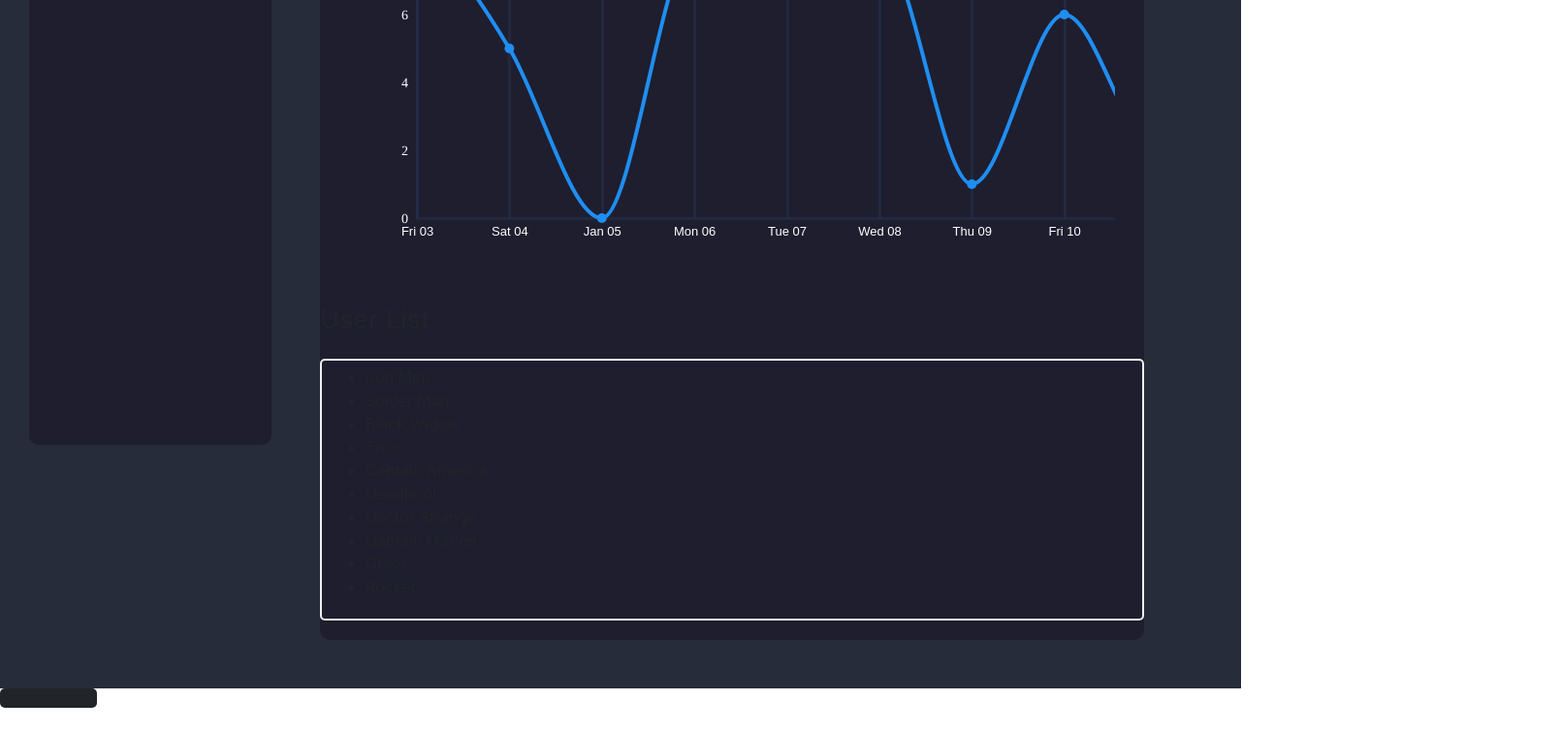
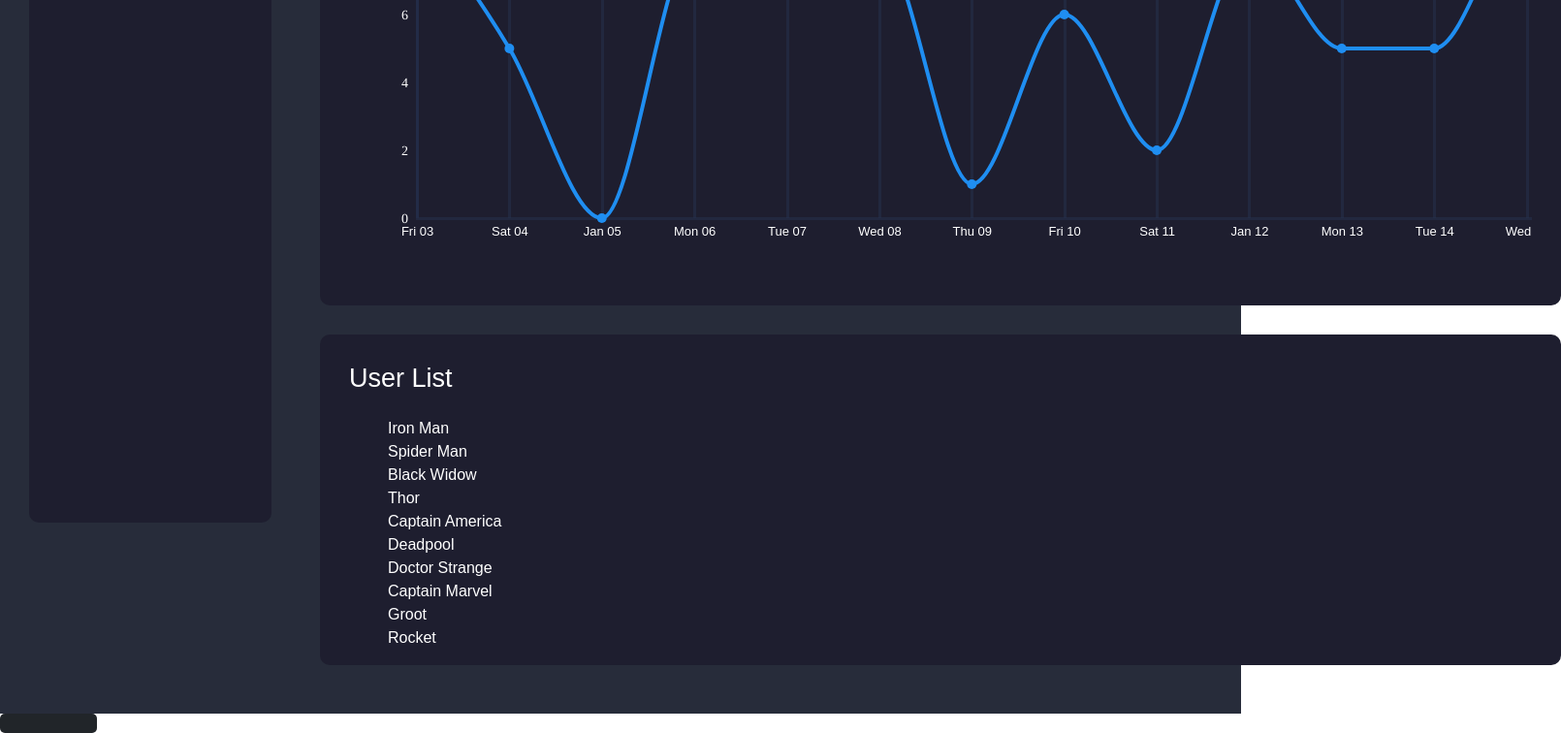
Before and after one commit to q15517110516/Dashboard, a React (Create React App) app: page /Dashboard/Linechart in a window 1280 px wide. Shown: the part 321-1077 px from the top of the page at 97% size, 1610 px wide, since content can reach past the window. Before the commit the page ends 1051 px from the top, so only its background shows below. Built offline with nearby package versions, Linux system fonts and the light colour scheme.

Commit message:
modify css

```diff
--- a/src/App.css
+++ b/src/App.css
@@ -3,7 +3,7 @@
 .flex-container {
     display: flex;
     background-color: #272C3A;
-    min-height: 100vh;
+    min-height: 100%;
 }
 
 .sider {
@@ -14,11 +14,7 @@
 }
 
 .content {
-    min-height: 85%;
+    min-height: 100%;
     width: 100%;
-    background-color: #1E1E2F;
-    border-radius: 10px;
-    padding-bottom: 20px;
     margin: 60px 100px 50px 0;
-    overflow: auto;
 }
--- a/src/components/DashBoard/BarChart/Barchart.css
+++ b/src/components/DashBoard/BarChart/Barchart.css
@@ -3,6 +3,9 @@
     flex-direction: column;
     color: white;
     font-family: sans-serif;
+    background-color: #1E1E2F;
+    border-radius: 10px;
+    height: 100%;
     font-size: 27px;
     padding-left: 30px;
 }
--- a/src/components/DashBoard/LineChart/MyLinechart.css
+++ b/src/components/DashBoard/LineChart/MyLinechart.css
@@ -4,6 +4,10 @@
     color: white;
     font-family: sans-serif;
     padding-left: 30px;
+    padding-bottom: 30px;
+    background-color: #1E1E2F;
+    border-radius: 10px;
+    height: 100%;
 }
 
 .title {
--- a/src/components/DashBoard/LineChart/UserList.css
+++ b/src/components/DashBoard/LineChart/UserList.css
@@ -1,3 +1,19 @@
+.user-list {
+    display: flex;
+    flex-direction: column;
+    margin-top: 30px;
+    color: white;
+    font-family: sans-serif;
+    padding-left: 30px;
+    background-color: #1E1E2F;
+    border-radius: 10px;
+    height: 100%;
+}
+
+.user {
+    list-style: none;
+}
+
 .user:hover {
     background-color: silver;
 }
@@ -5,9 +21,3 @@
 .user:active {
     background-color: rgb(231, 230, 230);
 }
-
-.list {
-    border: solid 2px #eee;
-    border-radius: 5px;
-    padding: 5px;
-}
--- a/src/components/DashBoard/LineChart/UserList.js
+++ b/src/components/DashBoard/LineChart/UserList.js
@@ -11,17 +11,20 @@ export class UserList extends Component {
     render() {
         const {data} = this.props;
         return (
-            <div>
+            <div className="user-list">
                 <div className="title">User List</div>
-                <List className="list"
+                <div className="list">
+                <List
+                size="large"
                 dataSource={data}
                 renderItem={user =>
-                    <List.Item className="user" onClick={() => this.selectUser(user)}>
+                    <List.Item className="user"  onClick={() => this.selectUser(user)}>
                         <div>
                             { `${user.name}`}
                         </div>
                     </List.Item>}
                 />
+                </div>
             </div>
         )
     }
--- a/src/components/SideBar/SideBar.css
+++ b/src/components/SideBar/SideBar.css
@@ -1,5 +1,5 @@
 .sidebar {
-    height: 90%;
+    height: 100%;
     width: 250px;
     border-radius: 10px;
     background-color: #1E1E2F;
--- /dev/null
+++ b/src/index.css
@@ -0,0 +1,5 @@
+body,
+html {
+    margin: 0;
+    height: 100%;
+}
--- a/src/index.js
+++ b/src/index.js
@@ -1,7 +1,7 @@
 import React from 'react';
 import ReactDOM from 'react-dom';
 import App from './App';
-// import Main from './Main';
+import './index.css';
 import { BrowserRouter, Route } from 'react-router-dom';
 import * as serviceWorker from './serviceWorker';
 
```
